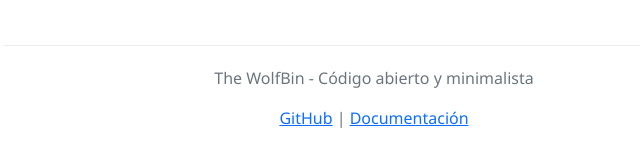
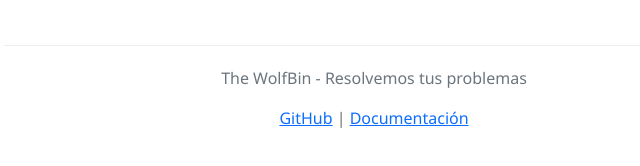
Before and after one commit to TheWolfBin/The-WolfBin-Introduccion, a plain HTML site: page index.html in a window 1280 px wide. Shown: the part 1371-1537 px from the top of the page, 266-906 px from the left. Drawn offline with nearby package versions, Linux system fonts and the light colour scheme.

Commit message:
Add files via upload

```diff
--- a/index.html
+++ b/index.html
@@ -56,7 +56,7 @@
         </section>
 
         <footer class="text-center mt-5">
-            <p>The WolfBin - Código abierto y minimalista</p>
+            <p>The WolfBin - Resolvemos tus problemas</p>
             <p><a href="#">GitHub</a> | <a href="#">Documentación</a></p>
         </footer>
     </div>
```
